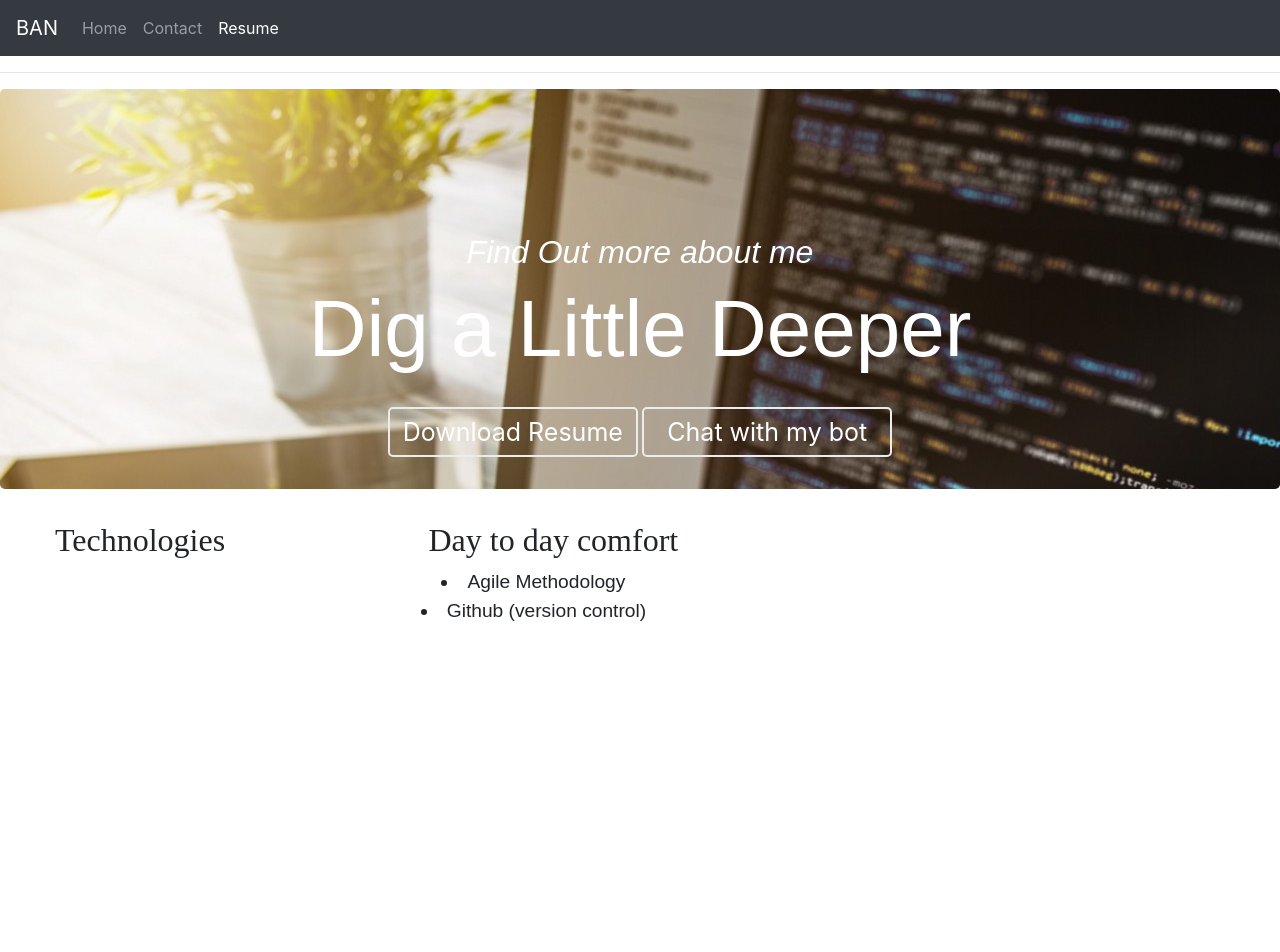
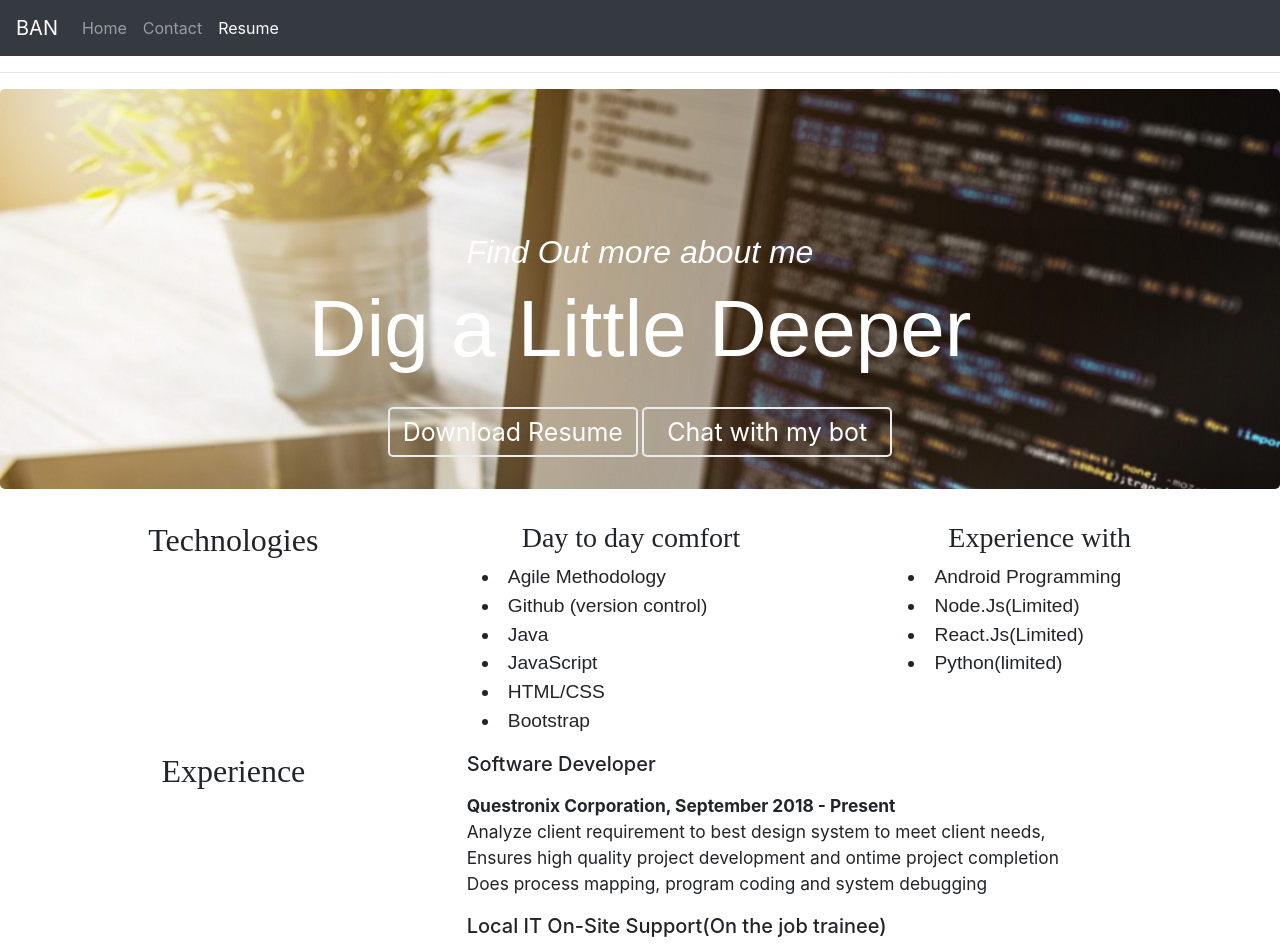
Before and after one commit to Bandaggao/personalWebsite, a React (Create React App) app: page /resume in a window 1280 px wide. Shown: the top 952 px of the page. Before the commit the page ends 800 px from the top, so only its background shows below. Built offline with nearby package versions, Linux system fonts and the light colour scheme.

Commit message:
added Experience Content

```diff
--- a/src/pages/Resume.js
+++ b/src/pages/Resume.js
@@ -11,15 +11,55 @@ class Contact extends Component {
           </div>
           <div class="container-fluid">
          <div class="row">
-         <div class="col-xs-8 col-md-1">
+         <div class="col-sm">
           <h2 class="headings">Technologies</h2>
           </div>
-          <div class="col-xs-8 col-md-8">
-          <h2 class="headings">Day to day comfort</h2>
-          <li class="liFonts">Agile Methodology</li>
-          <li class="liFonts">Github (version control)</li>
+          <div class="col-sm">
+            <ul>
+              <h3 class="headings">Day to day comfort</h3>
+              <li class="liFonts">Agile Methodology</li>
+              <li class="liFonts">Github (version control)</li>
+              <li class="liFonts">Java</li>
+              <li class="liFonts">JavaScript</li>
+              <li class="liFonts">HTML/CSS</li>
+              <li class="liFonts">Bootstrap</li>
+            </ul>
           </div>
+
+          <div class="col-sm-4">
+            <ul>
+              <h3 class="headings">Experience with</h3>
+              <li class="liFonts">Android Programming</li>
+              <li class="liFonts">Node.Js(Limited)</li>
+              <li class="liFonts">React.Js(Limited)</li>
+              <li class="liFonts">Python(limited)</li>
+            </ul>
         </div>
+        </div>
+          <div class="row">
+            <div class="col-sm-4">
+              <h2 class="headings">Experience</h2>
+            </div>
+            <div class="col-sm- 8">
+              <ul>
+                <h4 class="experienceHeader">Software Developer</h4>
+                <p>
+                  <strong>Questronix Corporation, September 2018 - Present <br/> </strong>
+                  Analyze client requirement to best design system to meet client needs,<br/>
+                  Ensures high quality project development and ontime project completion <br/>
+                  Does process mapping, program coding and system debugging
+                </p>
+                <h4 class="experienceHeader">Local IT On-Site Support(On the job trainee)</h4>
+                <p>
+                    <strong>B&M Global Services Manila, January 2018 - September 2018</strong><br/>
+                    Troubleshoot hardware and software related problems<br/>
+                    Assist in handling minor networking concerns such as patch cabling<br/>
+                    Install in-house and other application software.
+                </p>
+
+              </ul>
+            </div>
+          </div>
         </div>
       </div>
     );
--- a/src/shared/resumeNav.js
+++ b/src/shared/resumeNav.js
@@ -1,10 +1,6 @@
 
 import React, { Component } from 'react';
-import { BrowserRouter as Router, Switch, Route, Link } from 'react-router-dom';
-import Home from '../pages/Home';
-import NavItem from './ActiveNavItem'
-import Resume from '../pages/Resume';
-import Contact from '../pages/Contact';
+
 
 
 
@@ -36,7 +32,7 @@ class NavResume extends Component {
 
            <div>
          <a href="https://drive.google.com/file/d/1QUH9doHBIubfaFgFeUZM_DN7QjdJrJoP/view"><button type="button" class="resumebutton">Download Resume</button> </a>
-         <a href="http://localhost:3001/" target="_blank"><button type="button" class="resumebutton">Chat with my bot</button> </a>
+         <a href="http://localhost:3001/" target="_blank" rel="noopener noreferrer"><button type="button" class="resumebutton">Chat with my bot</button> </a>
           </div>
           </div>
       </div>
--- a/src/style/override.css
+++ b/src/style/override.css
@@ -53,5 +53,31 @@ button:hover {
 .liFonts{
   font-family: Arial, Helvetica, sans-serif;
   font-size: larger;
+  display: list-item;
+  text-align: -webkit-match-parent;
+
 
 }
+ul{
+
+    text-align: left;
+    list-style-position: inside;
+
+}
+
+.experienceHeader{
+  font-size: 15pt;
+}
+
+p {
+  display: block;
+  margin-block-start: 1em;
+  margin-block-end: 1em;
+  margin-inline-start: 0px;
+  margin-inline-end: 0px;
+  font-size: 13pt;
+}
+
+.strongTitle{
+  font-weight: bold;
+}
```
Also changed, not shown: 1 other file (tests, documents, lock files or other folders).
